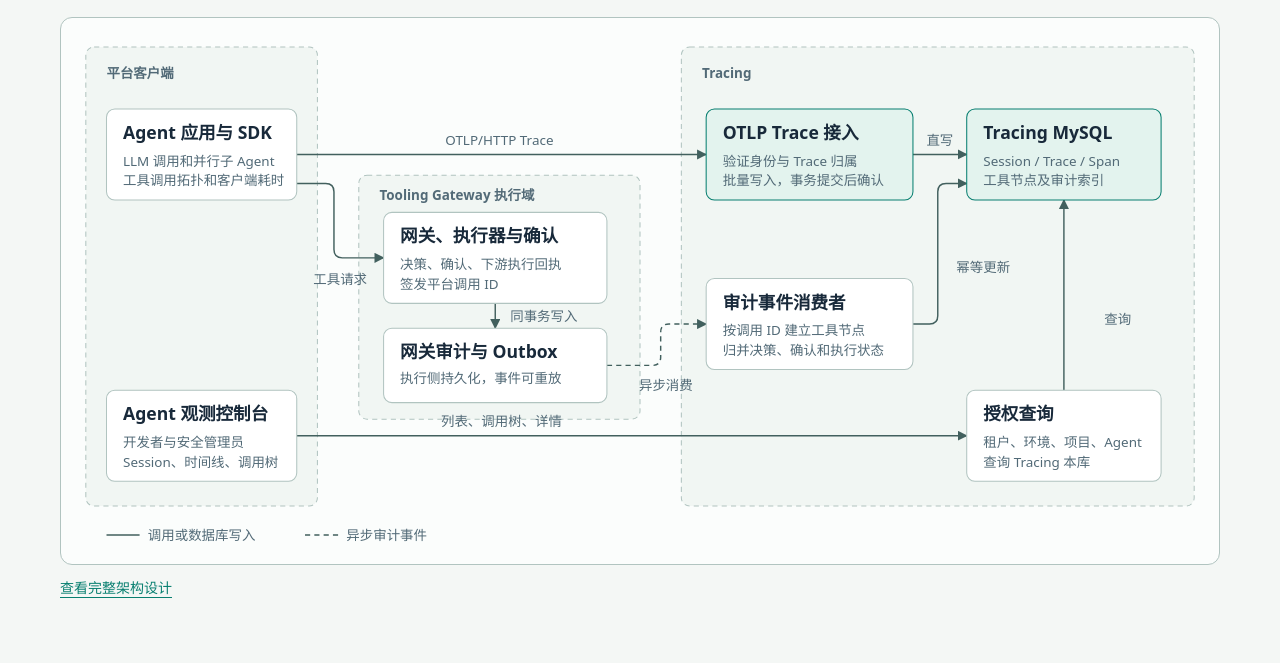
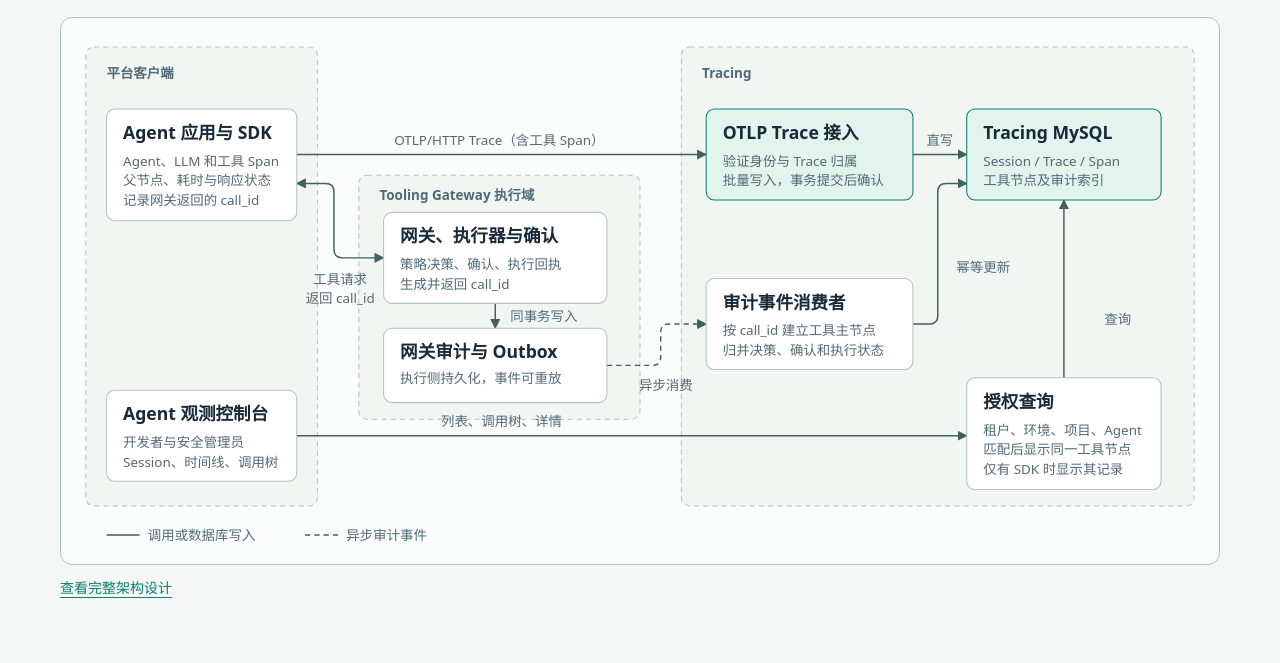
Before and after one commit to zhaochy1990/dubhe, a plain HTML site: page docs/architecture/tracing-architecture.html in a window 1280 px wide. Shown: the part 137-800 px from the top of the page. Drawn offline with Linux system fonts and the light colour scheme.

Commit message:
Show SDK and gateway tool records in Tracing diagrams

```diff
--- a/docs/architecture/tracing-architecture.html
+++ b/docs/architecture/tracing-architecture.html
@@ -43,11 +43,11 @@
 <body>
   <main>
     <h1>Agent Tracing 系统架构</h1>
-    <p>OTLP Span 直接写入 Tracing MySQL。Tooling Gateway 独立执行，审计事件异步补充工具节点。</p>
+    <p>SDK 上报客户端工具 Span，网关独立记录审计。Tracing 核对 call_id 和追踪上下文，匹配后在调用树中展示同一个工具节点。</p>
     <div class="diagram" role="region" aria-label="可横向滚动的系统架构图" tabindex="0">
       <svg viewBox="0 0 1120 528" role="img" aria-labelledby="tracing-architecture-title tracing-architecture-desc" xmlns="http://www.w3.org/2000/svg">
         <title id="tracing-architecture-title">Agent Tracing 采集、审计与查询</title>
-        <desc id="tracing-architecture-desc">OTLP 接入直接写入 Tracing MySQL，Tooling Gateway 在自己的库中保存审计，Tracing 消费 Outbox 事件生成工具节点，控制台从 Tracing 库查询。</desc>
+        <desc id="tracing-architecture-desc">SDK 通过 OTLP 上报工具 Span 的父节点、客户端耗时及响应状态，网关返回 call_id 并通过 Outbox 提供策略、确认和执行证据。Tracing 核对关联后展示同一个工具节点，只有 SDK 时展示客户端记录。</desc>
         <defs>
           <marker id="tracing-architecture-arrow" viewBox="0 0 10 10" refX="9" refY="5" markerWidth="7" markerHeight="7" orient="auto-start-reverse">
             <path d="M 0 0 L 10 5 L 0 10 z" fill="#42605e"/>
@@ -63,17 +63,18 @@
 
         <g marker-end="url(#tracing-architecture-arrow)">
           <path class="path" d="M 228 132 H 624"/>
-          <path class="path" d="M 228 160 H 256 Q 264 160 264 168 V 224 Q 264 232 272 232 H 312"/>
+          <path class="path" d="M 228 160 H 256 Q 264 160 264 168 V 224 Q 264 232 272 232 H 312" marker-start="url(#tracing-architecture-arrow)"/>
           <path class="path" d="M 420 276 V 300"/>
           <path class="path" d="M 824 132 H 876"/>
           <path class="path async" d="M 528 336 H 572 Q 580 336 580 328 V 304 Q 580 296 588 296 H 624"/>
           <path class="path" d="M 824 296 H 840 Q 848 296 848 288 V 168 Q 848 160 856 160 H 876"/>
           <path class="path" d="M 228 404 H 876"/>
-          <path class="path" d="M 970 360 V 176"/>
+          <path class="path" d="M 970 348 V 176"/>
         </g>
         <g class="label" text-anchor="middle">
-          <text x="424" y="123">OTLP/HTTP Trace</text>
+          <text x="424" y="123">OTLP/HTTP Trace（含工具 Span）</text>
           <text x="270" y="257">工具请求</text>
+          <text x="270" y="276">返回 call_id</text>
           <text x="467" y="293">同事务写入</text>
           <text x="850" y="123">直写</text>
           <text x="585" y="360">异步消费</text>
@@ -83,10 +84,11 @@
         </g>
 
         <g class="node">
-          <rect x="44" y="88" width="184" height="88" rx="8"/>
+          <rect x="44" y="88" width="184" height="108" rx="8"/>
           <text class="name" x="60" y="117">Agent 应用与 SDK</text>
-          <text class="detail" x="60" y="143">LLM 调用和并行子 Agent</text>
-          <text class="detail" x="60" y="162">工具调用拓扑和客户端耗时</text>
+          <text class="detail" x="60" y="143">Agent、LLM 和工具 Span</text>
+          <text class="detail" x="60" y="162">父节点、耗时与响应状态</text>
+          <text class="detail" x="60" y="181">记录网关返回的 call_id</text>
         </g>
         <g class="node focus">
           <rect x="624" y="88" width="200" height="88" rx="8"/>
@@ -97,8 +99,8 @@
         <g class="node">
           <rect x="312" y="188" width="216" height="88" rx="8"/>
           <text class="name" x="328" y="217">网关、执行器与确认</text>
-          <text class="detail" x="328" y="243">决策、确认、下游执行回执</text>
-          <text class="detail" x="328" y="262">签发平台调用 ID</text>
+          <text class="detail" x="328" y="243">策略决策、确认、执行回执</text>
+          <text class="detail" x="328" y="262">生成并返回 call_id</text>
         </g>
         <g class="node">
           <rect x="312" y="300" width="216" height="72" rx="8"/>
@@ -108,7 +110,7 @@
         <g class="node">
           <rect x="624" y="252" width="200" height="88" rx="8"/>
           <text class="name" x="640" y="281">审计事件消费者</text>
-          <text class="detail" x="640" y="307">按调用 ID 建立工具节点</text>
+          <text class="detail" x="640" y="307">按 call_id 建立工具主节点</text>
           <text class="detail" x="640" y="326">归并决策、确认和执行状态</text>
         </g>
         <g class="node focus">
@@ -124,10 +126,11 @@
           <text class="detail" x="60" y="434">Session、时间线、调用树</text>
         </g>
         <g class="node">
-          <rect x="876" y="360" width="188" height="88" rx="8"/>
-          <text class="name" x="892" y="389">授权查询</text>
-          <text class="detail" x="892" y="415">租户、环境、项目、Agent</text>
-          <text class="detail" x="892" y="434">查询 Tracing 本库</text>
+          <rect x="876" y="348" width="188" height="108" rx="8"/>
+          <text class="name" x="892" y="377">授权查询</text>
+          <text class="detail" x="892" y="403">租户、环境、项目、Agent</text>
+          <text class="detail" x="892" y="422">匹配后显示同一工具节点</text>
+          <text class="detail" x="892" y="441">仅有 SDK 时显示其记录</text>
         </g>
         <g class="legend">
           <path class="path" d="M 44 500 H 76"/>
```
Also changed, not shown: docs/architecture/tracing-architecture.md (+5 -6 lines).
